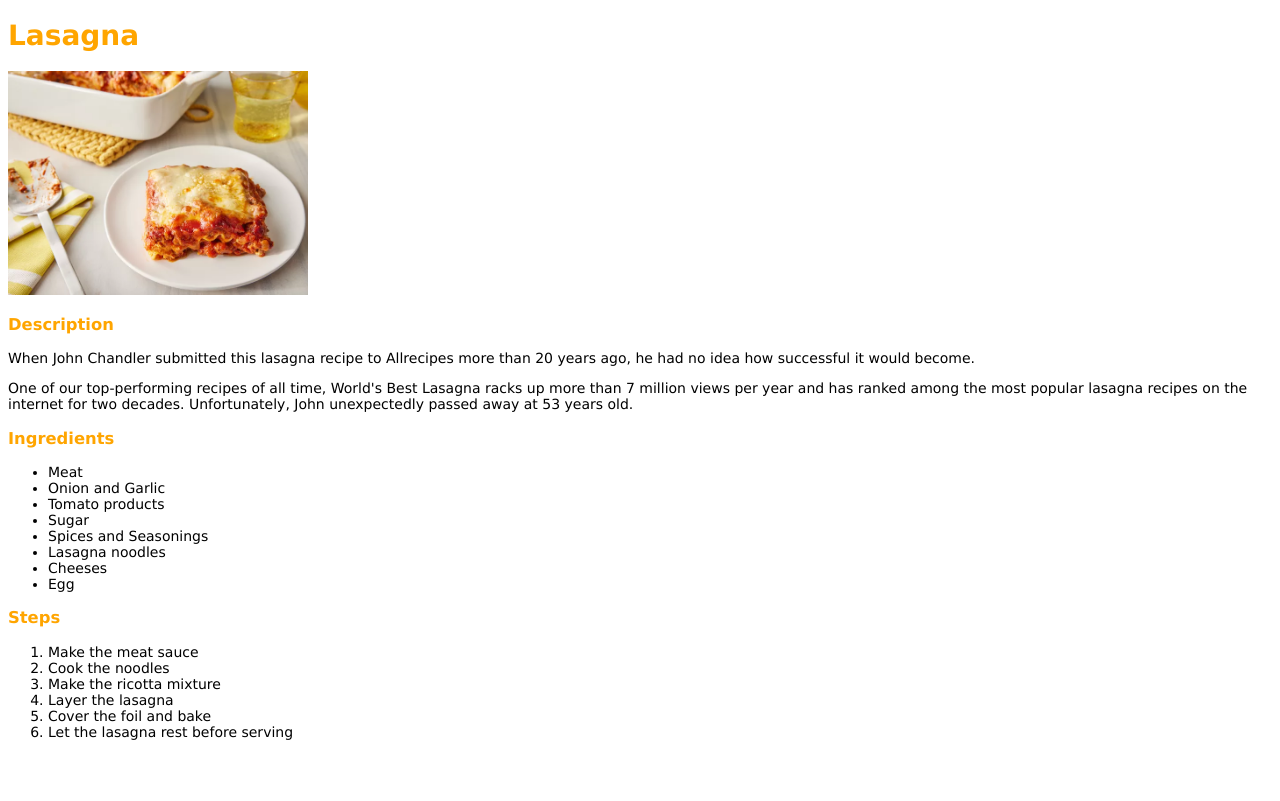
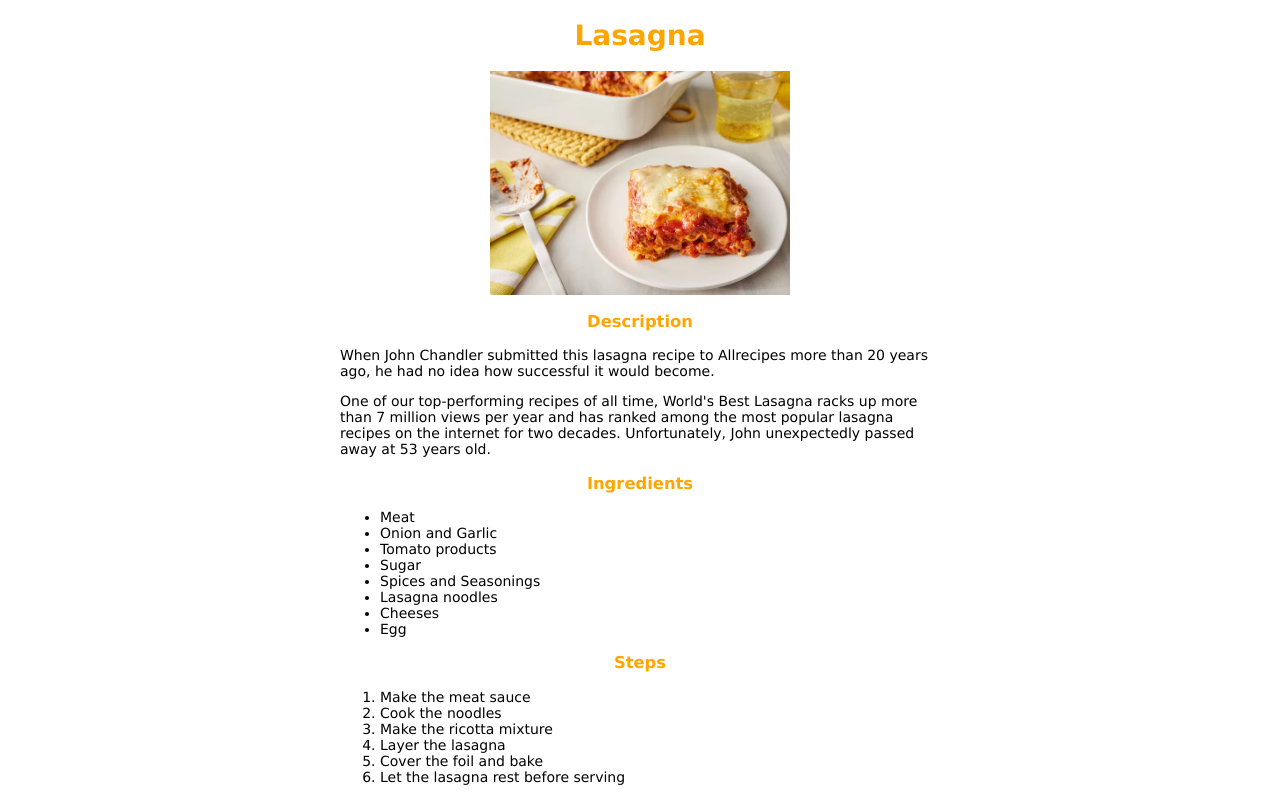
Before and after one commit to abu-bilaall/odin-recipes-new, a plain HTML site: page recipes/lasagna.html in a window 1280 px wide. Drawn offline with Linux system fonts and the light colour scheme.

Commit message:
Adjust the primary axis of all pages to centre

```diff
--- a/styles.css
+++ b/styles.css
@@ -1,15 +1,19 @@
 h1, h3 {
     font-family: "Verdana", sans-serif;
     color: orange;
-
+    text-align: center;
 }
 
 body {
     font-family: "Verdana", sans-serif;
     font-size: 14px;
+    width: 600px;
+    margin: 16px auto;
 }
 
 img {
     height: auto;
     width: 300px;
+    display: block;
+    margin: 0 auto;
 }
```
